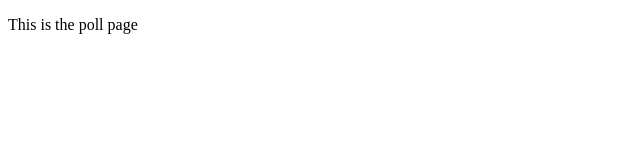
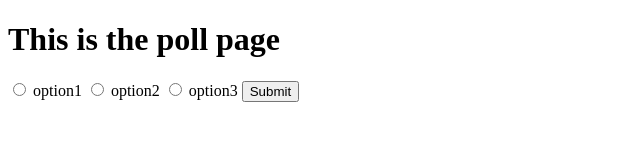
Before and after one commit to BradJayM/DizplaiPolling, a website: page Pages/index.html in a window 1280 px wide. Shown: the whole page, without its empty margins (0-640 px from the left). Drawn offline with Linux system fonts and the light colour scheme.

Commit message:
Added a basic form in the index.html, no styling or functionality yet

```diff
--- a/Pages/index.html
+++ b/Pages/index.html
@@ -4,6 +4,15 @@
         <title>Poll</title>
     </head>
     <body>
-        <p>This is the poll page</p>
+        <h1>This is the poll page</h1>
+        <form>
+            <input type="radio" id="option1" name="vote" value="1">
+            <label for="option1">option1</label>
+            <input type="radio" id="option2" name="vote" value="2">
+            <label for="option1">option2</label>
+            <input type="radio" id="option3" name="vote" value="3">
+            <label for="option1">option3</label>
+            <button type="submit">Submit</button>
+        </form>
     </body>
 </html>
```
